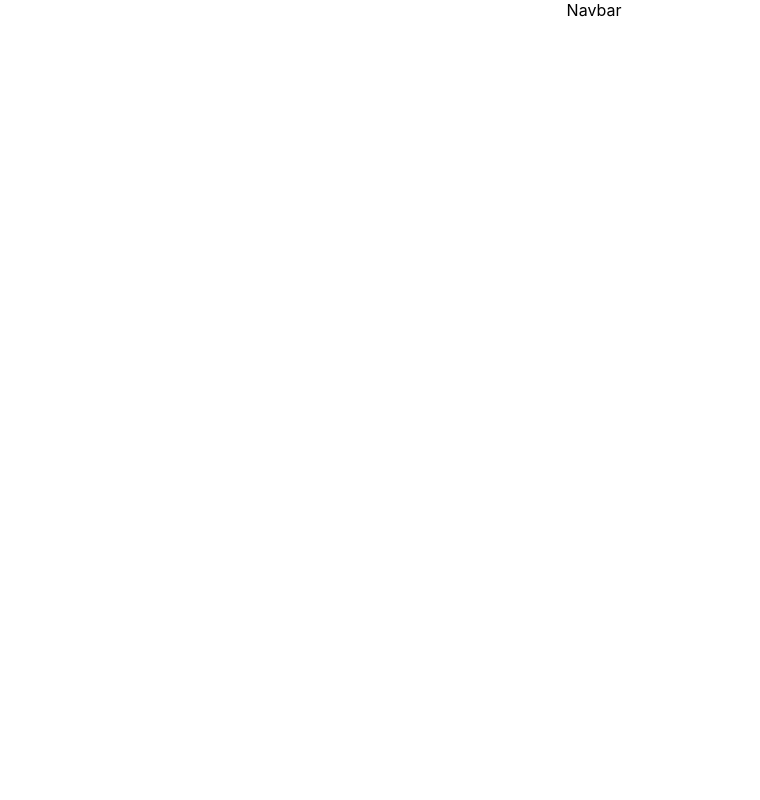
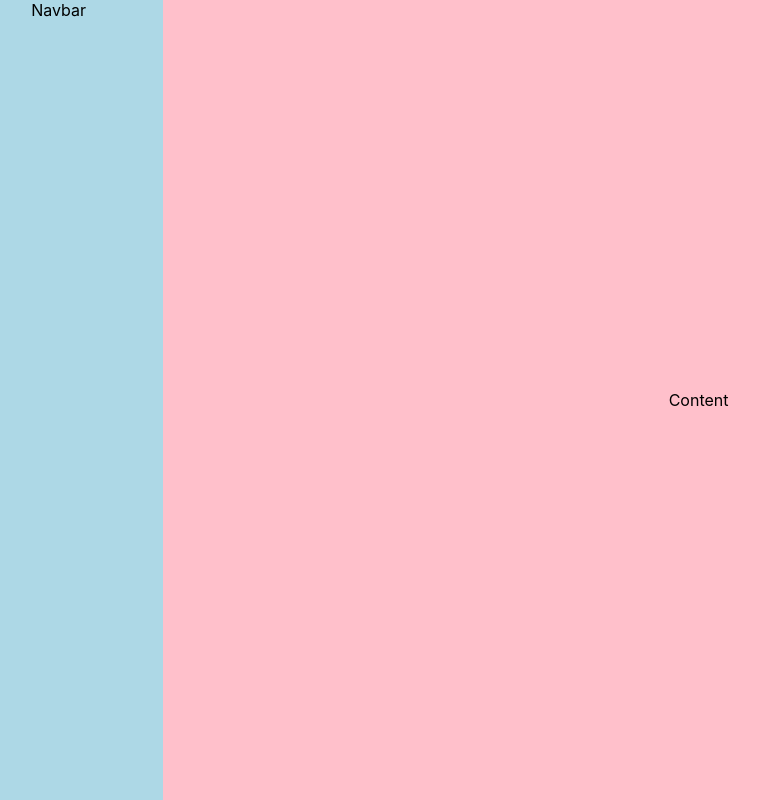
Before and after one commit to marybethhunter/SpinRecycle, a React (Create React App) app in the folder spinrecycleclient/: page / in a window 1280 px wide. Shown: the whole page, without its empty margins (46-806 px from the left). Built offline with nearby package versions, Linux system fonts and the light colour scheme.

Commit message:
html skeleton

```diff
--- a/spinrecycleclient/src/Initialize/App.js
+++ b/spinrecycleclient/src/Initialize/App.js
@@ -1,11 +1,29 @@
 import Nav from '../components/Nav';
-import '../styles/App.css';
+import styled from 'styled-components';
+
+const Body = styled.div`
+  display: flex;
+  justify-content: center;
+  text-align: center;
+
+  background-color: pink;
+`;
+
+const Content = styled.div`
+  display: flex;
+  flex-direction: column;
+  justify-content: center;
+  text-align: center;
+
+  width: 100%;
+`;
 
 function App() {
   return (
-    <div className="App">
-      <Nav />
-    </div>
+    <Body>
+      <Nav className="nav-expanded" />
+      <Content>Content</Content>
+    </Body>
   );
 }
 
--- a/spinrecycleclient/src/components/Nav.js
+++ b/spinrecycleclient/src/components/Nav.js
@@ -1,7 +1,17 @@
-import React from 'react'
+import React from 'react';
+import styled from 'styled-components';
+
+const BarBody = styled.div`
+  display: flex;
+  flex-direction: column;
+  height: 100vh;
+  width: 250px;
+
+  background-color: lightblue;
+`;
 
 export default function Nav() {
   return (
-    <div>Navbar</div>
+    <BarBody>Navbar</BarBody>
   )
 }
--- a/spinrecycleclient/src/index.js
+++ b/spinrecycleclient/src/index.js
@@ -2,7 +2,6 @@ import React from 'react';
 import ReactDOM from 'react-dom';
 import './styles/index.css';
 import App from './Initialize/App';
-import reportWebVitals from './reportWebVitals';
 
 ReactDOM.render(
   <React.StrictMode>
@@ -10,8 +9,3 @@ ReactDOM.render(
   </React.StrictMode>,
   document.getElementById('root')
 );
-
-// If you want to start measuring performance in your app, pass a function
-// to log results (for example: reportWebVitals(console.log))
-// or send to an analytics endpoint. Learn more: https://bit.ly/CRA-vitals
-reportWebVitals();
--- a/spinrecycleclient/src/reportWebVitals.js
+++ /dev/null
@@ -1,13 +0,0 @@
-const reportWebVitals = onPerfEntry => {
-  if (onPerfEntry && onPerfEntry instanceof Function) {
-    import('web-vitals').then(({ getCLS, getFID, getFCP, getLCP, getTTFB }) => {
-      getCLS(onPerfEntry);
-      getFID(onPerfEntry);
-      getFCP(onPerfEntry);
-      getLCP(onPerfEntry);
-      getTTFB(onPerfEntry);
-    });
-  }
-};
-
-export default reportWebVitals;
--- a/spinrecycleclient/src/styles/App.css
+++ /dev/null
@@ -1,38 +0,0 @@
-.App {
-  text-align: center;
-}
-
-.App-logo {
-  height: 40vmin;
-  pointer-events: none;
-}
-
-@media (prefers-reduced-motion: no-preference) {
-  .App-logo {
-    animation: App-logo-spin infinite 20s linear;
-  }
-}
-
-.App-header {
-  background-color: #282c34;
-  min-height: 100vh;
-  display: flex;
-  flex-direction: column;
-  align-items: center;
-  justify-content: center;
-  font-size: calc(10px + 2vmin);
-  color: white;
-}
-
-.App-link {
-  color: #61dafb;
-}
-
-@keyframes App-logo-spin {
-  from {
-    transform: rotate(0deg);
-  }
-  to {
-    transform: rotate(360deg);
-  }
-}
--- a/spinrecycleclient/src/styles/index.css
+++ b/spinrecycleclient/src/styles/index.css
@@ -5,6 +5,8 @@ body {
     sans-serif;
   -webkit-font-smoothing: antialiased;
   -moz-osx-font-smoothing: grayscale;
+
+  background-color: magenta;
 }
 
 code {
```
Also changed, not shown: 1 other file (tests, documents, lock files or other folders).
